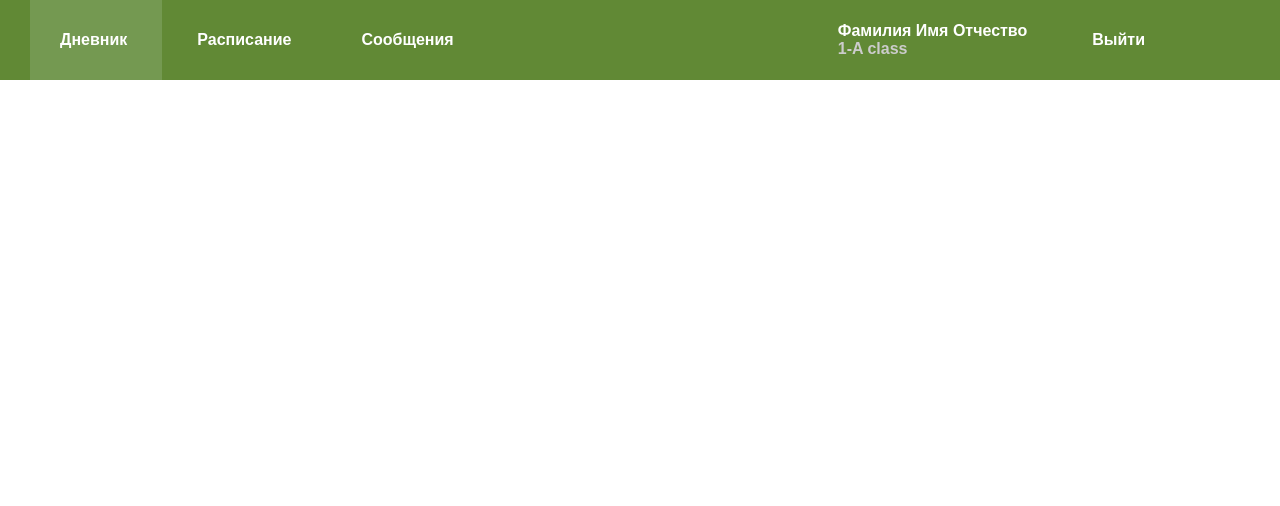
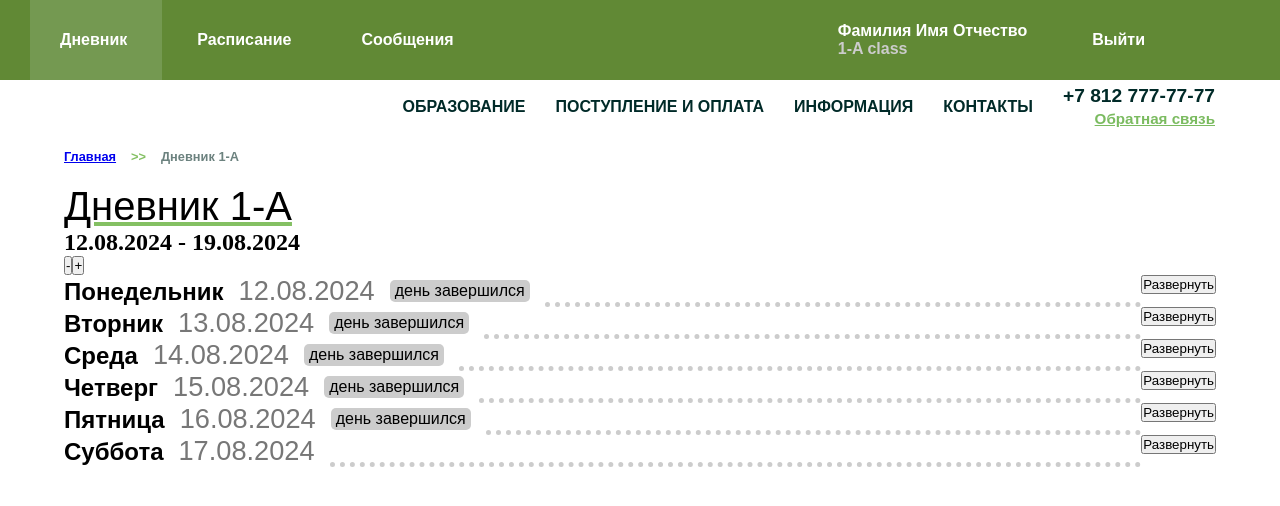
Before and after one commit to Deldore/a-school, a React (Create React App) app: page / in a window 1280 px wide. Shown: the top 506 px of the page. Built offline with nearby package versions, Linux system fonts and the light colour scheme.

Commit message:
diary adding

```diff
--- a/src/App.js
+++ b/src/App.js
@@ -1,12 +1,16 @@
 import Header from "./Components/Header/Header";
+import MainHeader from "./Components/MainHeader/MainHeader";
+import Diary from "./Components/Diary/Diary";
 import "./style.css";
-
 function App() {
   return (
-    <Header />
+      <>
+        <Header />
+        <MainHeader />
+        <Diary />
+      </>
   );
 }
-
 export default App;
 
 // main color - #618935
--- /dev/null
+++ b/src/Components/Diary/Diary.jsx
@@ -0,0 +1,117 @@
+import React, {useEffect, useState} from 'react';
+import style from './DiaryStyle.module.css';
+import Heading from "../Heading/Heading";
+
+const Diary = () => {
+    const DAYS = [
+        'Понедельник',
+        'Вторник',
+        'Среда',
+        'Четверг',
+        'Пятница',
+        'Суббота',
+        'Воскресенье',
+    ];
+    const getDate = () => {
+        let t = Date.now() + 3600000 * 3;
+        let sw = new Date(), ew = new Date();
+        sw.setDate(sw.getDate() - Math.floor(t / 1000 / 60 / 60 / 24 - 4) % 7);
+        ew.setDate(sw.getDate() + 7);
+        return {
+            sw: sw.getDate(),
+            ew: ew.getDate(),
+            day: Math.floor(t / 1000 / 60 / 60 / 24 - 4) % 7,
+            dayName: DAYS[Math.floor(t / 1000 / 60 / 60 / 24 - 4) % 7],
+            week: Math.floor(t / 1000 / 60 / 60 / 24 / 7),
+            date: String(sw.getDate()).padStart(2, "0") + "." + String(sw.getMonth() + 1).padStart(2, "0") + "." + String(sw.getFullYear()).padStart(2, "0")
+                  + " - " +
+                  String(ew.getDate()).padStart(2, "0") + "." + String(ew.getMonth() + 1).padStart(2, "0") + "." + String(ew.getFullYear()).padStart(2, "0"),
+        }
+    }
+
+    const [cDate, setCDate] = useState(getDate());
+    const constructDays = (dw) => {
+        let diary = [];
+        for(let i = 0; i < 6; i ++) {
+            let cd = new Date();
+            cd.setDate(cDate.sw + i + (dw * 7));
+            diary.push({
+                name: DAYS[i],
+                date: String(cd.getDate()).padStart(2, "0") + "." + String(cd.getMonth() + 1).padStart(2, "0") + "." + String(cd.getFullYear()).padStart(2, "0"),
+                status: ((cDate.day <= i && weekDiff >= 0) || weekDiff > 0),
+            })
+        }
+        return diary;
+    }
+
+    const [weekDiff, setWeekDiff] = useState(0);
+
+    const [days, setDays] = useState(constructDays(weekDiff));
+
+    const [isDayShowed, setIsDayShowed] = useState([
+        false,
+        false,
+        false,
+        false,
+        false,
+        false,
+    ]);
+
+    const [changedIsDayShowed, setChangedIsDayShowed] = useState([
+        false,
+        false,
+        false,
+        false,
+        false,
+        false,
+    ]);
+
+    useEffect(() => {
+        setDays(constructDays(weekDiff));
+    }, [weekDiff]);
+
+
+    return (
+        <main className={style.container}>
+            <Heading title="Дневник 1-А"/>
+            <h2>{getDate().date}</h2>
+            <button onClick={(e) => {
+                e.preventDefault();
+                setWeekDiff(weekDiff - 1);
+            }}>
+                -
+            </button>
+            <button onClick={(e) => {
+                e.preventDefault();
+                setWeekDiff(weekDiff + 1);
+            }}>
+                +
+            </button>
+            {days.map((day, index) => (
+                <>
+                    <div className={style.dayPanel}>
+                        <div className={style.dayPanel}>
+                            <h1 className={style.dayName}>
+                                {day.name}
+                                <span className={style.secondary}>{day.date}</span>
+                            </h1>
+                            {(day.status) ? "" : (<span className={style.dayStatus}>день завершился</span>)}
+                        </div>
+                        <div className={style.line}></div>
+                        <div>
+                            <button onClick={() => {
+                                let h = isDayShowed;
+                                h[index] = !h[index];
+                                setChangedIsDayShowed(h);
+                            }}>
+                                {isDayShowed[index]} {(isDayShowed[index]) ? "Свернуть" : "Развернуть"}
+                            </button>
+                        </div>
+                    </div>
+                </>
+            ))}
+        </main>
+    );
+};
+
+export default Diary;
--- /dev/null
+++ b/src/Components/Diary/DiaryStyle.module.css
@@ -0,0 +1,39 @@
+.container {
+    padding: 15px 5%;
+}
+.dayPanel {
+    display: flex;
+    justify-content: space-between;
+    flex-direction: row;
+}
+.dayName {
+    font-family: Arial;
+    font-size: 1.5rem;
+    vertical-align: center;
+    justify-items: center;
+    align-items: center;
+}
+.secondary {
+    color: #777;
+    font-size: 1.7rem;
+    font-weight: 200;
+    margin-left: 15px;
+}
+.dayStatus {
+    font-family: Arial;
+    font-size: 1rem;
+    align-self: center;
+    justify-self: center;
+    margin-left: 15px;
+    border-radius: 5px;
+    background: #ccc;
+    padding: 2px 5px;
+}
+.line {
+    flex-basis: 0;
+    -webkit-box-flex: 1;
+    flex-grow: 1;
+    max-width: 100%;
+    border-bottom: 5px dotted #CCC;
+    margin-left: 15px;
+}
--- a/src/Components/Header/HeaderStyle.module.css
+++ b/src/Components/Header/HeaderStyle.module.css
@@ -28,7 +28,7 @@
     align-content: center;
     align-self: center;
 }
-ul li {
+.spis .listItem {
     display: flex;
     flex-direction: row;
     height: inherit;
@@ -40,7 +40,7 @@ ul li {
     color: white;
     align-self: center;
 }
-ul li a {
+.spis .listItem .link {
     display: flex;
     flex-direction: row;
     height: inherit;
@@ -95,7 +95,7 @@ ul li a {
     h1 {
         margin-bottom: 15px;
     }
-    ul li {
+    .spis .listItem {
         padding: 15px 15px;
     }
     .userLink {
--- /dev/null
+++ b/src/Components/Heading/Heading.jsx
@@ -0,0 +1,24 @@
+import React from 'react';
+import style from './HeadingStyle.module.css';
+
+const Heading = (props) => {
+    return (
+        <div>
+            <div>
+                <ul className={`${style.list}`}>
+                    <li className={`${style.item} ${style.itemLink}`}>
+                        <a href="#">Главная</a>
+                    </li> >>
+                    <li className={`${style.secondary} ${style.item}`}>
+                        {props.title}
+                    </li>
+                </ul>
+            </div>
+            <div>
+                <h1 className={style.title}>{props.title}</h1>
+            </div>
+        </div>
+    );
+};
+
+export default Heading;
--- /dev/null
+++ b/src/Components/Heading/HeadingStyle.module.css
@@ -0,0 +1,29 @@
+.list {
+    display: flex;
+    list-style: none;
+    font-weight: 600;
+    font-family: Arial;
+    color: #84C063;
+    font-size: .8rem;
+}
+.secondary {
+    color: #6C827F !important;
+    margin-left: 15px;
+}
+.item {
+    color: #84C063;
+}
+
+.itemLink {
+    margin-right: 15px;
+    color: #84C063 !important;
+    text-decoration: none;
+}
+
+.title {
+    font-family: Arial;
+    margin-top: 20px;
+    font-size: 2.5rem;
+    font-weight: 400;
+    text-decoration: underline #84C063;
+}
--- /dev/null
+++ b/src/Components/MainHeader/MainHeader.jsx
@@ -0,0 +1,40 @@
+import React from 'react';
+import style from './MainHeaderStyle.module.css';
+
+const MainHeader = () => {
+    return (
+        <header className={style.main}>
+            <div className={style.logo}></div>
+            <div>
+                <ul className={`${style.spis}`}>
+                    <li className={`${style.listItem}`}>
+                        <a className={`${style.link}`} href="#">
+                            ОБРАЗОВАНИЕ
+                        </a>
+                    </li>
+                    <li className={`${style.listItem}`}>
+                        <a className={`${style.link}`} href="#">
+                            ПОСТУПЛЕНИЕ И ОПЛАТА
+                        </a>
+                    </li>
+                    <li className={`${style.listItem}`}>
+                        <a className={`${style.link}`} href="#">
+                            ИНФОРМАЦИЯ
+                        </a>
+                    </li>
+                    <li className={`${style.listItem}`}>
+                        <a className={`${style.link}`} href="#">
+                            КОНТАКТЫ
+                        </a>
+                    </li>
+                    <li className={`${style.listItem} ${style.listContactItem}`}>
+                        <p>+7 812 777-77-77</p>
+                        <a className={`${style.contactLink}`}>Обратная связь</a>
+                    </li>
+                </ul>
+            </div>
+        </header>
+    );
+};
+
+export default MainHeader;
--- /dev/null
+++ b/src/Components/MainHeader/MainHeaderStyle.module.css
@@ -0,0 +1,47 @@
+.main {
+    padding: 0 50px;
+    min-height: 50px;
+    font-family: Arial;
+    display: flex;
+    justify-content: space-between;
+}
+
+.logo {
+
+}
+
+.list {
+
+}
+
+.spis {
+    height: inherit;
+    min-height: inherit;
+    display: flex;
+    flex-direction: row;
+    list-style: none;
+    justify-items: center;
+    vertical-align: center;
+    align-items: center;
+    align-content: center;
+    align-self: center;
+}
+.listItem {
+    padding: 5px 15px;
+    font-weight: bold;
+    color: #002A28;
+}
+.link {
+    color: #002A28;
+    text-decoration: none;
+}
+.listContactItem {
+    font-size: 1.2rem;
+    text-align: right;
+}
+.contactLink {
+    color: #7BBB60;
+    font-size: .95rem;
+    text-decoration: underline;
+    font-weight: 600;
+}
--- a/src/style.css
+++ b/src/style.css
@@ -1,4 +1,5 @@
 * {
     padding: 0;
     margin: 0;
+    /*color: #002A28;*/
 }
```
Also changed, not shown: src/Components/Header/Header.jsx (+19 -19 lines).
